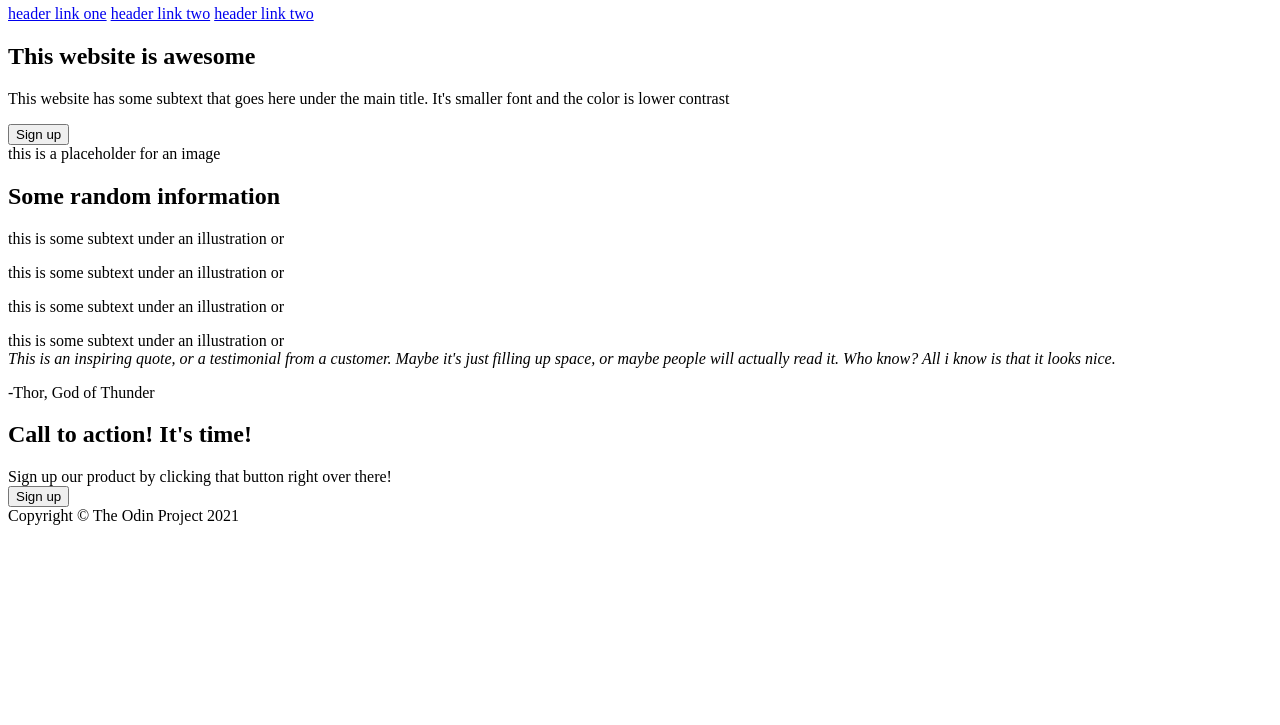
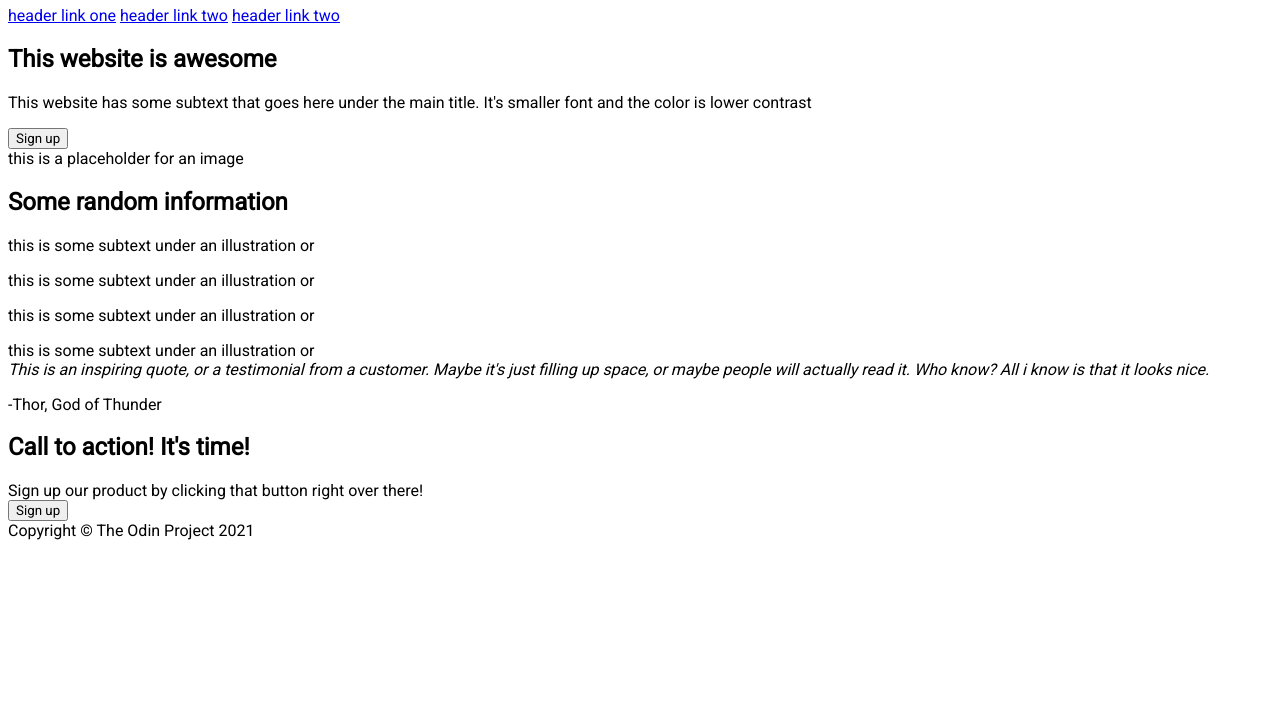
Before and after one commit to GunarsA/TOP-Landing-Page, a plain HTML site: page index.html in a window 1280 px wide. Shown: the part 75-800 px from the top of the page. Drawn offline with Linux system fonts and the light colour scheme.

Commit message:
Add Roboto font

```diff
--- a/index.html
+++ b/index.html
@@ -5,6 +5,7 @@
     <meta http-equiv="X-UA-Compatible" content="IE=edge">
     <meta name="viewport" content="width=device-width, initial-scale=1.0">
     <link rel="stylesheet" href="./style.css">
+    <link rel="stylesheet" href="https://fonts.googleapis.com/css?family=Roboto">
     <title>Landing Page</title>
   </head>
   <body>
--- a/style.css
+++ b/style.css
@@ -0,0 +1,4 @@
+* {
+  box-sizing: border-box;
+  font-family: 'Roboto', Arial, Helvetica, sans-serif;
+}
```
Lines whose indentation alone changed are shown as unchanged.
